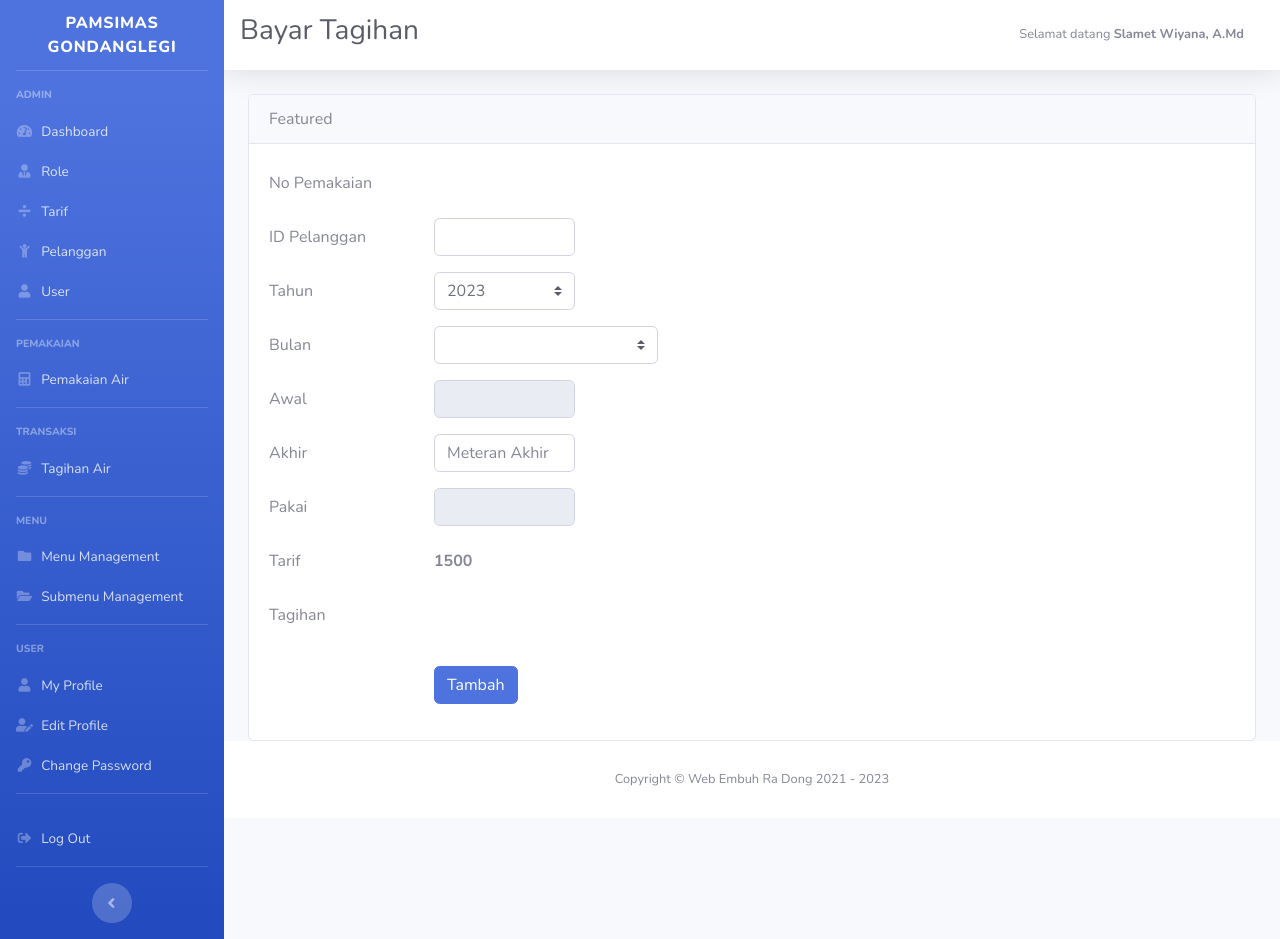
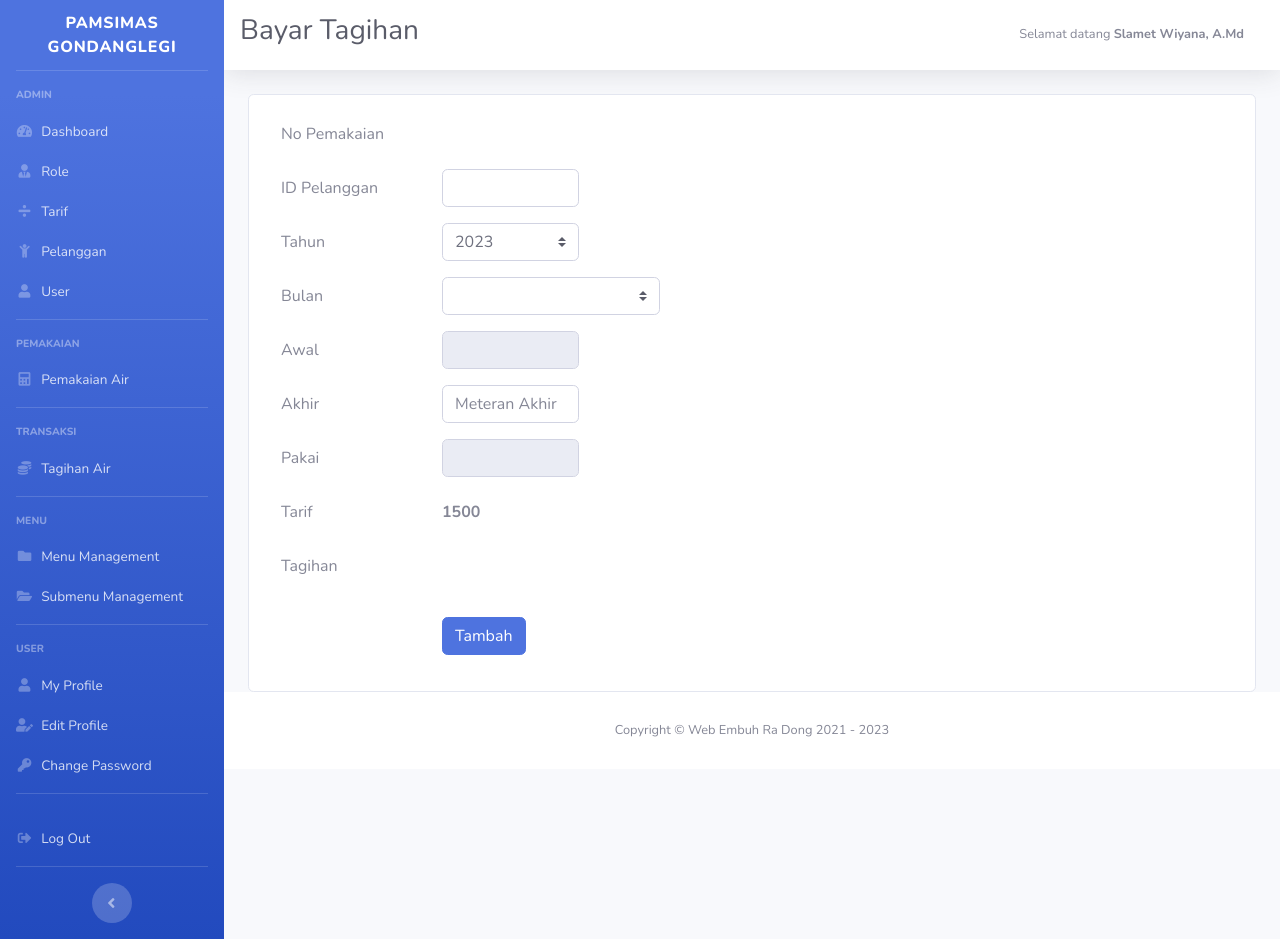
Before and after one commit to slmtwn/antrian, a CodeIgniter app: page /ciappku/transaksi/bayar/9 in a window 1280 px wide. Run offline with CodeIgniter, Linux system fonts and the light colour scheme; a user stored in the database is signed in; data comes from the database, SQL or seed files in the repository; data that the repository does not hold is empty.

Commit message:
modifikasi bayar

```diff
--- a/application/config/config.php
+++ b/application/config/config.php
@@ -387,7 +387,7 @@ $config['sess_driver'] = 'files';
 $config['sess_cookie_name'] = 'ci_session';
 $config['sess_samesite'] = 'Lax';
 $config['sess_expiration'] = 7200;
-$config['sess_save_path'] = 'E:/apps_www/ciappku/sessionappku/';
+$config['sess_save_path'] = 'Users/slmtwn/www_apps/ciappku/sessionappku/';
 $config['sess_match_ip'] = FALSE;
 $config['sess_time_to_update'] = 300;
 $config['sess_regenerate_destroy'] = FALSE;
--- a/application/config/database.php
+++ b/application/config/database.php
@@ -77,7 +77,7 @@ $db['default'] = array(
 	'dsn'	=> '',
 	'hostname' => 'localhost',
 	'username' => 'root',
-	'password' => '',
+	'password' => 'Perjuangan1245.',
 	'database' => 'ciappku',
 	'dbdriver' => 'mysqli',
 	'dbprefix' => '',
--- a/application/views/transaksi/bayar.php
+++ b/application/views/transaksi/bayar.php
@@ -4,18 +4,13 @@
     <!-- <h1 class="h3 mb-4 text-gray-800"><?= $title; ?></h1> -->
     <div class="row">
         <div class="col-lg">
-            <div class="card">
-                <div class="card-header">
-                    Featured
-                </div>
-                <div class="card-body">
+            <div class="card col-lg">
+                <div class="card-body col-lg">
                     <form method="post">
                         <div class="form-group row">
                             <label for="id_pelanggan" class="col-sm-2 col-form-label">No Pemakaian</label>
                             <div class="col-sm-2">
-                                <input type="text" name="id_pakai"
-                                    class="form-control-plaintext font-weight-bold text-left" id="id_pakai"
-                                    value="<?= $id_pakai; ?>">
+                                <input type="text" name="id_pakai" class="form-control-plaintext font-weight-bold text-left" id="id_pakai" value="<?= $id_pakai; ?>">
                                 <?= form_error('id_pakai', '<small class="text-danger pl-3">', '</small>') ?>
                             </div>
                         </div>
@@ -55,8 +50,7 @@
                         <div class="form-group row">
                             <label for="akhir" class="col-sm-2 col-form-label">Akhir</label>
                             <div class="col-sm-2">
-                                <input type="text" name="akhir" class="form-control" id="akhir"
-                                    placeholder="Meteran Akhir">
+                                <input type="text" name="akhir" class="form-control" id="akhir" placeholder="Meteran Akhir">
                                 <?= form_error('akhir', '<small class="text-danger pl-3">', '</small>') ?>
                             </div>
                         </div>
@@ -70,22 +64,18 @@
                         <div class="form-group row">
                             <label for="tarif" class="col-sm-2 col-form-label">Tarif</label>
                             <div class="col-sm-3">
-                                <input type="text" name="tarif"
-                                    class="form-control-plaintext font-weight-bold text-left" id="tarif" value=1500
-                                    readonly>
+                                <input type="text" name="tarif" class="form-control-plaintext font-weight-bold text-left" id="tarif" value=1500 readonly>
                             </div>
                         </div>
                         <div class="form-group row">
                             <label for="tagihan" class="col-sm-2 col-form-label">Tagihan</label>
                             <div class="col-sm-3">
-                                <input type="text" name="harga" id="harga"
-                                    class="form-control-plaintext font-weight-bold text-left" readonly="">
+                                <input type="text" name="harga" id="harga" class="form-control-plaintext font-weight-bold text-left" readonly="">
                             </div>
                         </div>
                         <div class="form-group row">
                             <div class="col-sm-3">
-                                <input type="hidden" name="tgl_daftar" class="form-control" id="tgl_daftar"
-                                    value="<?= date('d F Y'); ?>" readonly>
+                                <input type="hidden" name="tgl_daftar" class="form-control" id="tgl_daftar" value="<?= date('d F Y'); ?>" readonly>
                             </div>
                         </div>
                         <div class="form-group row">
```
Also changed, not shown: 3 other files. Lines whose indentation alone changed are shown as unchanged.
